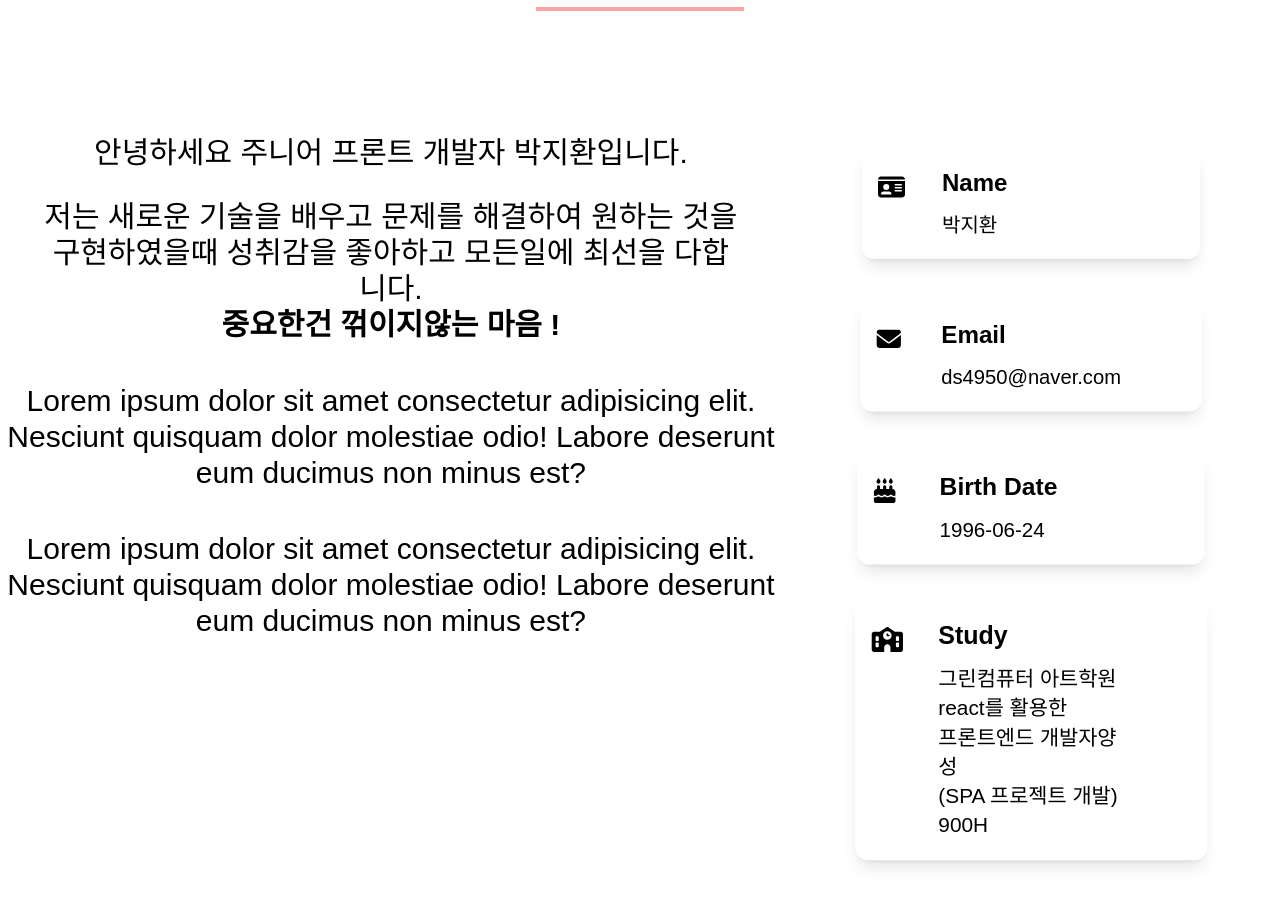
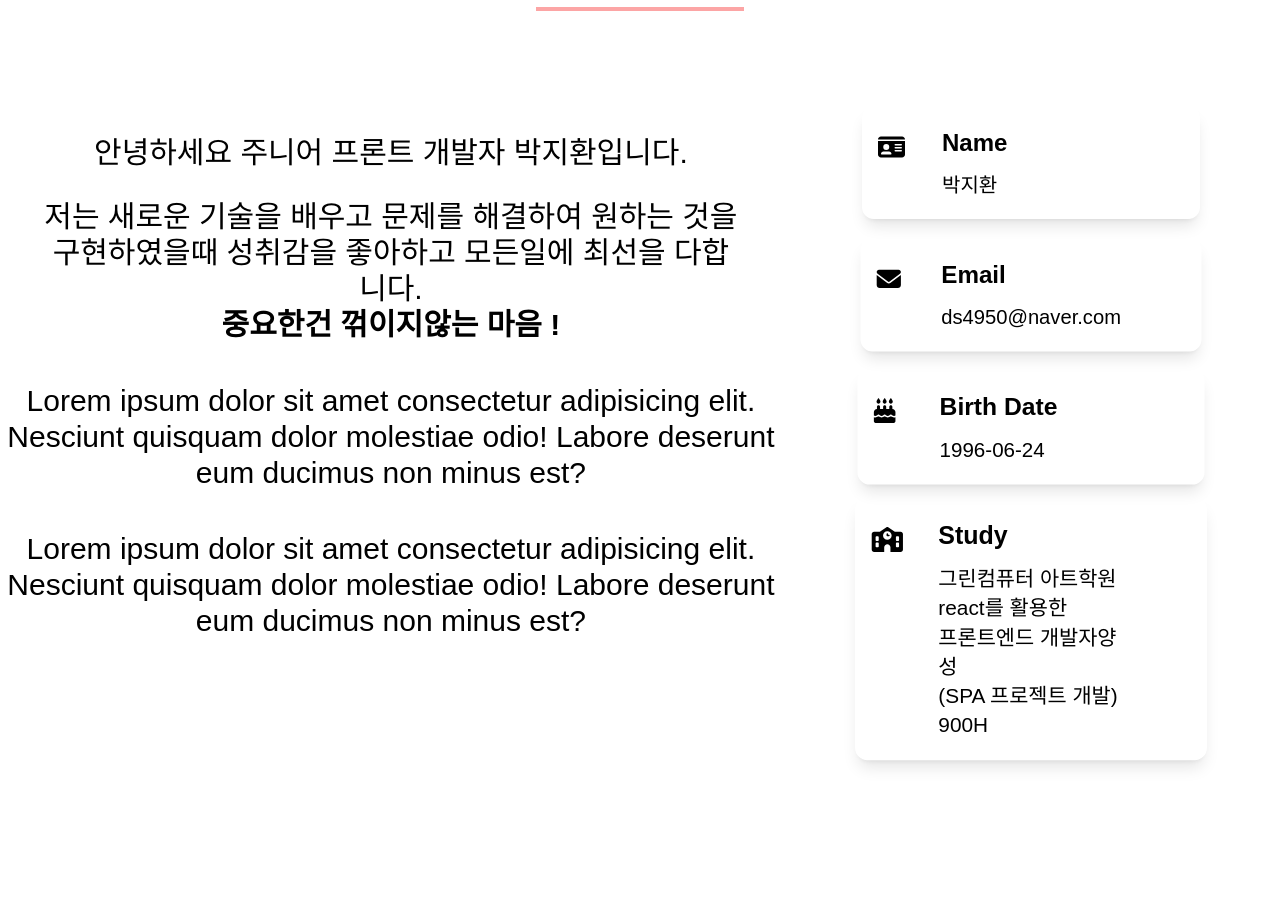
Before and after one commit to flysofts/portfolio, a React (Create React App) app: page / in a window 1280 px wide. Shown: the part 981-1888 px from the top of the page. Built offline with nearby package versions, Linux system fonts and the light colour scheme; a web font is replaced by a local one.

Commit message:
간격 수정

```diff
--- a/src/components/About.js
+++ b/src/components/About.js
@@ -71,7 +71,7 @@ function About() {
             {
               info.map((e,i)=>{
                 return(
-                  <div className='mt-10 shadow-lg rounded-xl py-5 lg:px-20 lg:mx-20  mb-5 heartbeat  md:px-56 sm:px-48 max-sm:px-48 dark:shadow-black dark:bg-white dark:text-black ' style={{animationDelay: `${i * 0.1}s`}}>
+                  <div className=' shadow-lg rounded-xl py-5 lg:px-20 lg:mx-20  mb-5 heartbeat  md:px-56 sm:px-48 max-sm:px-48 dark:shadow-black dark:bg-white dark:text-black ' style={{animationDelay: `${i * 0.1}s`}}>
                     <div>
                     <FontAwesomeIcon className='absolute top-7 left-4 text-2xl' icon={e.icon} />
                     <div>
```
